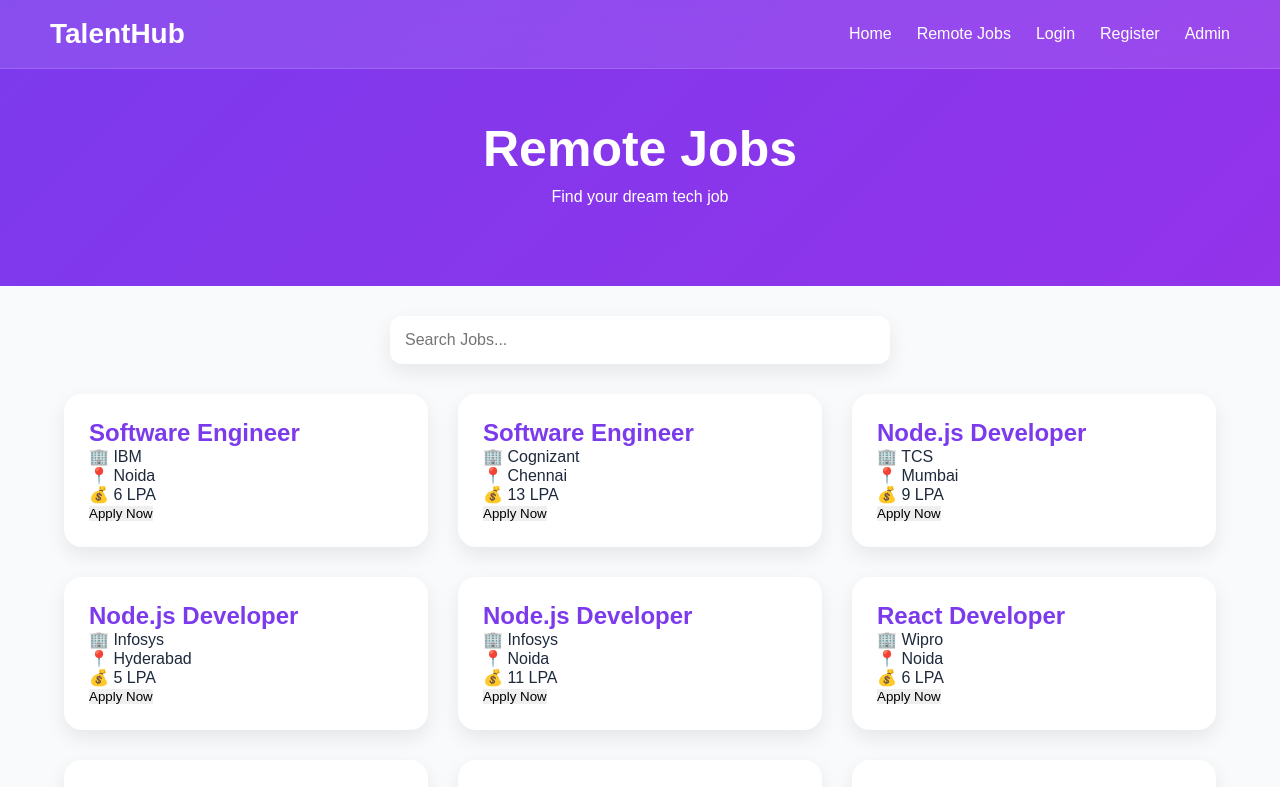
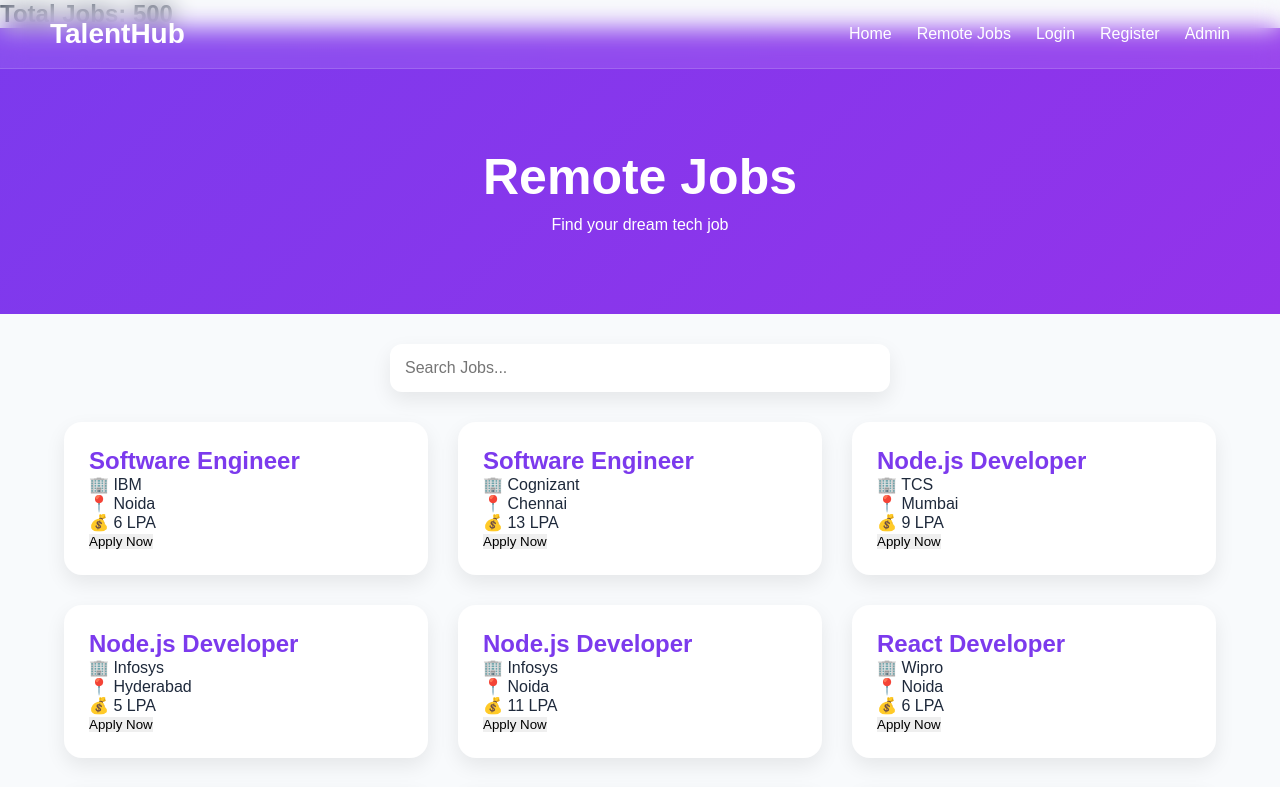
Before and after one commit to manoharanmaris27052005-dev/TalentHub-React, a React (Vite) app: page /remote-jobs in a window 1280 px wide. Shown: the top 787 px of the page. Built offline with nearby package versions, Linux system fonts and the light colour scheme; sample sign-in values are in the browser's storage.

Commit message:
Fixed RemoteJobs

```diff
--- a/src/pages/RemoteJobs.jsx
+++ b/src/pages/RemoteJobs.jsx
@@ -8,14 +8,16 @@ function RemoteJobs() {
 
   useEffect(() => {
 
-    setJobs(jobsData);
+    console.log("Jobs Data:", jobsData);
+
+    setJobs(jobsData || []);
 
   }, []);
 
   const filteredJobs =
     jobs.filter((job) =>
       job.title
-        .toLowerCase()
+        ?.toLowerCase()
         .includes(
           search.toLowerCase()
         )
@@ -24,6 +26,10 @@ function RemoteJobs() {
   return (
 
     <div className="remote-page">
+
+      <h2>
+        Total Jobs: {jobs.length}
+      </h2>
 
       <div className="remote-hero">
 
@@ -54,7 +60,8 @@ function RemoteJobs() {
 
       <div className="jobs-container">
 
-        {
+        {filteredJobs.length > 0 ? (
+
           filteredJobs.map((job) => (
 
             <div
@@ -85,7 +92,14 @@ function RemoteJobs() {
             </div>
 
           ))
-        }
+
+        ) : (
+
+          <h3>
+            No Jobs Found
+          </h3>
+
+        )}
 
       </div>
 
```
